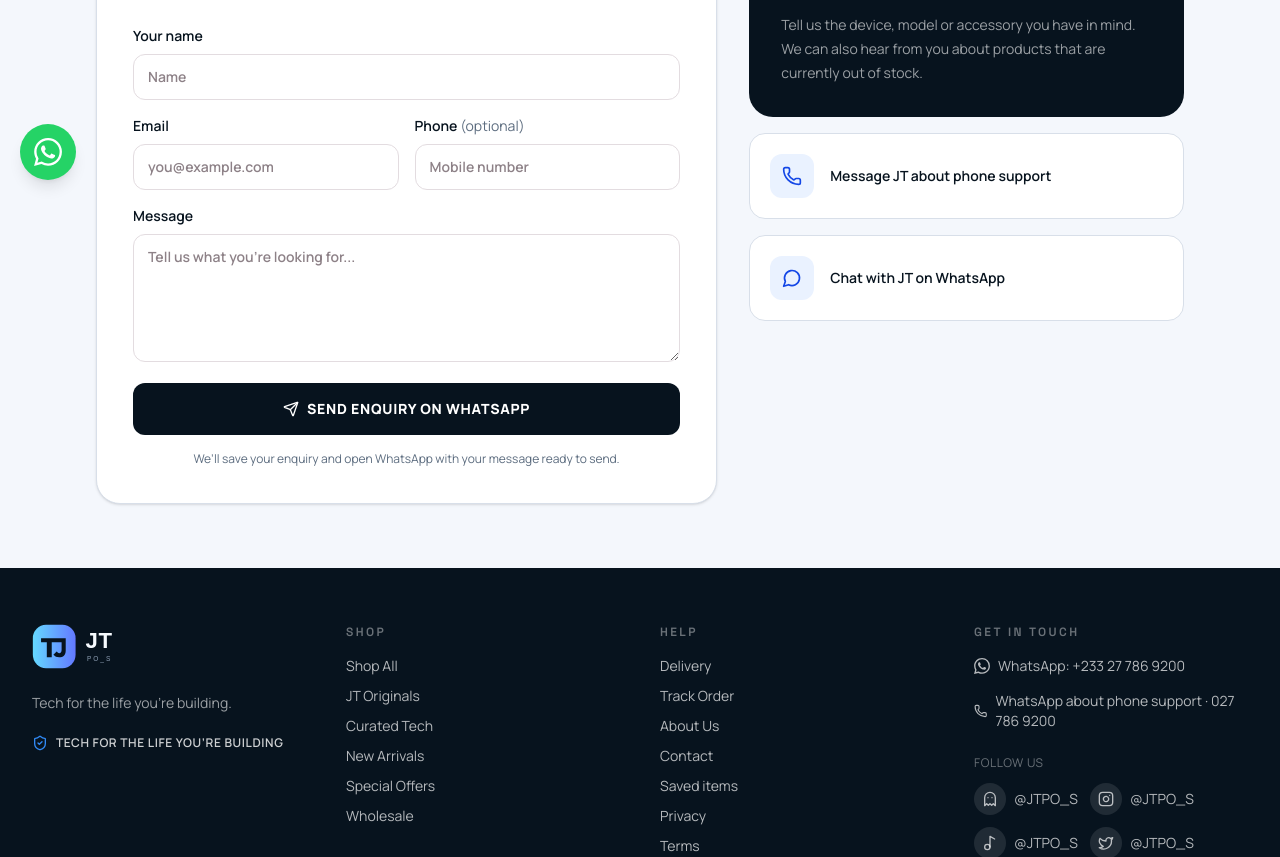
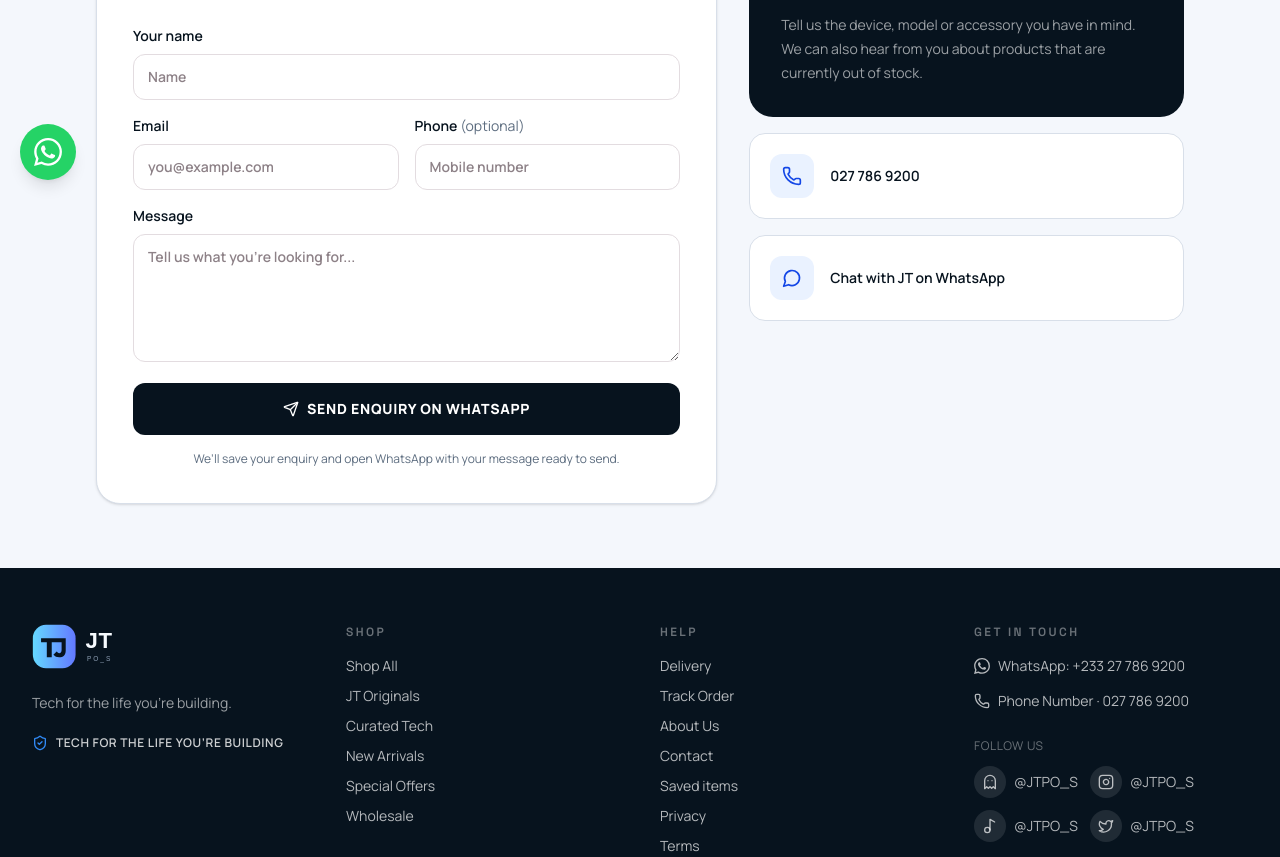
Before and after one commit to princekojo13/JT, a React (Vite) app: page /contact in a window 1280 px wide. Shown: the part 600-1457 px from the top of the page. Built offline with nearby package versions, Linux system fonts and the light colour scheme; no server answers; the database is empty.

Commit message:
Use call and email actions for contact details

```diff
--- a/src/components/footer.jsx
+++ b/src/components/footer.jsx
@@ -136,16 +136,16 @@ export default function Footer() {
               </li>}
 
               {settings.phone && <li>
-                <a href={settings.whatsapp ? whatsappLink(settings.whatsapp, "Hi JT, I’m contacting you about phone support.") : "/contact"} target={settings.whatsapp ? "_blank" : undefined} rel={settings.whatsapp ? "noopener noreferrer" : undefined} className="inline-flex items-center gap-2 transition-colors hover:text-pink">
+                <a href={`tel:${settings.phone.replace(/[^\d+]/g, "")}`} className="inline-flex items-center gap-2 transition-colors hover:text-pink">
                   <Phone className="h-4 w-4" />
-                  WhatsApp about phone support · {settings.phone}
+                  Phone Number · {settings.phone}
                 </a>
               </li>}
 
               {settings.email && <li>
-                <a href={settings.whatsapp ? whatsappLink(settings.whatsapp, "Hi JT, I’m contacting you about customer support.") : "/contact"} target={settings.whatsapp ? "_blank" : undefined} rel={settings.whatsapp ? "noopener noreferrer" : undefined} className="inline-flex items-center gap-2 break-all transition-colors hover:text-pink">
+                <a href={`mailto:${settings.email}`} className="inline-flex items-center gap-2 break-all transition-colors hover:text-pink">
                   <Mail className="h-4 w-4 shrink-0" />
-                  WhatsApp about email support · {settings.email}
+                  Email · {settings.email}
                 </a>
               </li>}
             </ul>
--- a/src/pages/Contact.jsx
+++ b/src/pages/Contact.jsx
@@ -87,8 +87,8 @@ export default function Contact() {
         </div>
         <aside className="space-y-4">
           <div className="rounded-3xl bg-carbon p-6 text-white sm:p-8"><p className="text-xs font-bold uppercase tracking-[.22em] text-pink">JTPO_S</p><h2 className="mt-3 font-heading text-2xl font-bold">Looking for something specific?</h2><p className="mt-3 text-sm leading-6 text-white/60">Tell us the device, model or accessory you have in mind. We can also hear from you about products that are currently out of stock.</p></div>
-          {settings.email && <a href={whatsappLink(settings.whatsapp, `Hi JT, I would like help with ${settings.email}.`)} target="_blank" rel="noopener noreferrer" className="flex items-center gap-4 rounded-2xl border border-border bg-white p-5 text-sm font-semibold text-carbon"><span className="flex h-11 w-11 items-center justify-center rounded-xl bg-[#EAF2FF] text-blue-700"><Mail className="h-5 w-5" /></span>Message JT about email support</a>}
-          {settings.phone && <a href={whatsappLink(settings.whatsapp, `Hi JT, I would like a call about my enquiry. The store phone is ${settings.phone}.`)} target="_blank" rel="noopener noreferrer" className="flex items-center gap-4 rounded-2xl border border-border bg-white p-5 text-sm font-semibold text-carbon"><span className="flex h-11 w-11 items-center justify-center rounded-xl bg-[#EAF2FF] text-blue-700"><Phone className="h-5 w-5" /></span>Message JT about phone support</a>}
+          {settings.email && <a href={`mailto:${settings.email}`} className="flex items-center gap-4 rounded-2xl border border-border bg-white p-5 text-sm font-semibold text-carbon"><span className="flex h-11 w-11 items-center justify-center rounded-xl bg-[#EAF2FF] text-blue-700"><Mail className="h-5 w-5" /></span>{settings.email}</a>}
+          {settings.phone && <a href={`tel:${settings.phone.replace(/[^\d+]/g, "")}`} className="flex items-center gap-4 rounded-2xl border border-border bg-white p-5 text-sm font-semibold text-carbon"><span className="flex h-11 w-11 items-center justify-center rounded-xl bg-[#EAF2FF] text-blue-700"><Phone className="h-5 w-5" /></span>{settings.phone}</a>}
           {settings.whatsapp && <a href={whatsappLink(settings.whatsapp, `Hi JT, I have an enquiry${productName ? ` about ${productName}` : ""}.`)} target="_blank" rel="noopener noreferrer" className="flex items-center gap-4 rounded-2xl border border-border bg-white p-5 text-sm font-semibold text-carbon"><span className="flex h-11 w-11 items-center justify-center rounded-xl bg-[#EAF2FF] text-blue-700"><MessageCircle className="h-5 w-5" /></span>Chat with JT on WhatsApp</a>}
         </aside>
       </section>
```
